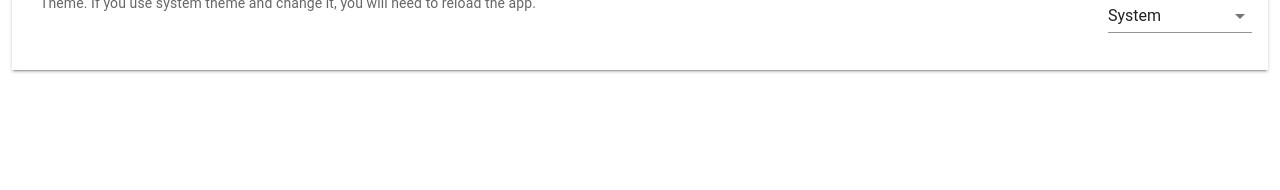
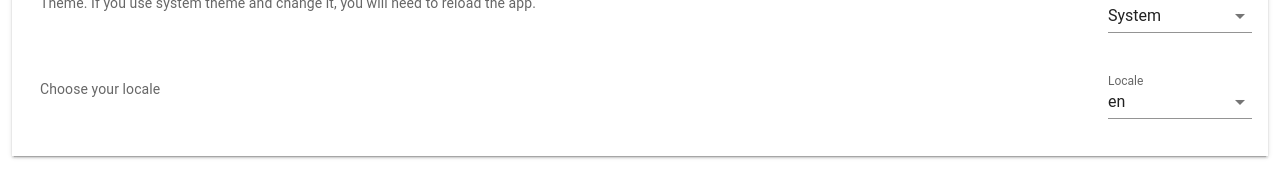
Before and after one commit to sbs20/scanservjs, a Vue app in the folder webui/: page /#/settings in a window 1280 px wide. Shown: the part 248-438 px from the top of the page. Built offline with nearby package versions, Linux system fonts and the light colour scheme.

Commit message:
More locale #151

```diff
--- a/webui/src/App.vue
+++ b/webui/src/App.vue
@@ -53,7 +53,7 @@ export default {
     }
     this.$vuetify.theme.dark = theme === Constants.Themes.Dark;
 
-    // this.$i18n.locale = 'test';
+    this.$i18n.locale = storage.settings.locale;
 
     // Default route if connected
     if (this.$route.matched.length === 0) {
--- a/webui/src/classes/constants.js
+++ b/webui/src/classes/constants.js
@@ -1,5 +1,10 @@
 const Constants = {
   Version: process.env.VUE_APP_VERSION,
+
+  Locales: [
+    'en',
+    'test'
+  ],
 
   Keys: {
     enter: 13,
--- a/webui/src/classes/settings.js
+++ b/webui/src/classes/settings.js
@@ -9,7 +9,8 @@ export default class Settings {
   static default() {
     return {
       version: Constants.Version,
-      theme: 'system'
+      theme: 'system',
+      locale: 'en'
     };
   }
 }
--- a/webui/src/components/Settings.vue
+++ b/webui/src/components/Settings.vue
@@ -10,10 +10,21 @@
           </template>
           <template v-slot:action>
             <div style="max-width: 9rem;">
-              <v-select label="Theme" :items="themes" v-model="settings.theme" @change="reload"></v-select>
+              <v-select :label="$t('settings.theme')" :items="themes" v-model="settings.theme" @change="reload"></v-select>
             </div>
           </template>
         </settings-item>
+        <settings-item>
+          <template v-slot:description>
+            {{ $t('settings.locale:description') }}
+          </template>
+          <template v-slot:action>
+            <div style="max-width: 9rem;">
+              <v-select :label="$t('settings.locale')" :items="locales" v-model="settings.locale" @change="reload"></v-select>
+            </div>
+          </template>
+        </settings-item>
+
       </template>
     </settings-section>
   </div>
@@ -38,6 +49,7 @@ export default {
   data() {
     return {
       settings: storage.settings,
+      locales: Constants.Locales,
       themes: [
         {
           text: this.$t('settings.theme:system'),
--- a/webui/src/locales/en.json
+++ b/webui/src/locales/en.json
@@ -77,6 +77,8 @@
   "settings": {
     "title": "Settings",
     "behaviour-ui": "Behaviour and UI",
+    "locale": "Locale",
+    "locale:description": "Choose your locale",
     "theme": "Theme",
     "theme:description": "Theme. If you use system theme and change it, you will need to reload the app.",
     "theme:system": "System",
--- a/webui/src/locales/test.json
+++ b/webui/src/locales/test.json
@@ -78,6 +78,8 @@
   "settings": {
     "title": "##SETTINGS.TITLE",
     "behaviour-ui": "##SETTINGS.BEHAVIOUR-UI",
+    "locale": "##SETTINGS.LOCALE",
+    "locale:description": "##SETTINGS.LOCALE-DESCRIPTION",
     "theme": "##SETTINGS.THEME",
     "theme:description": "##SETTINGS.THEME:DESCRIPTION",
     "theme:system": "##SETTINGS.THEME:SYSTEM",
```
